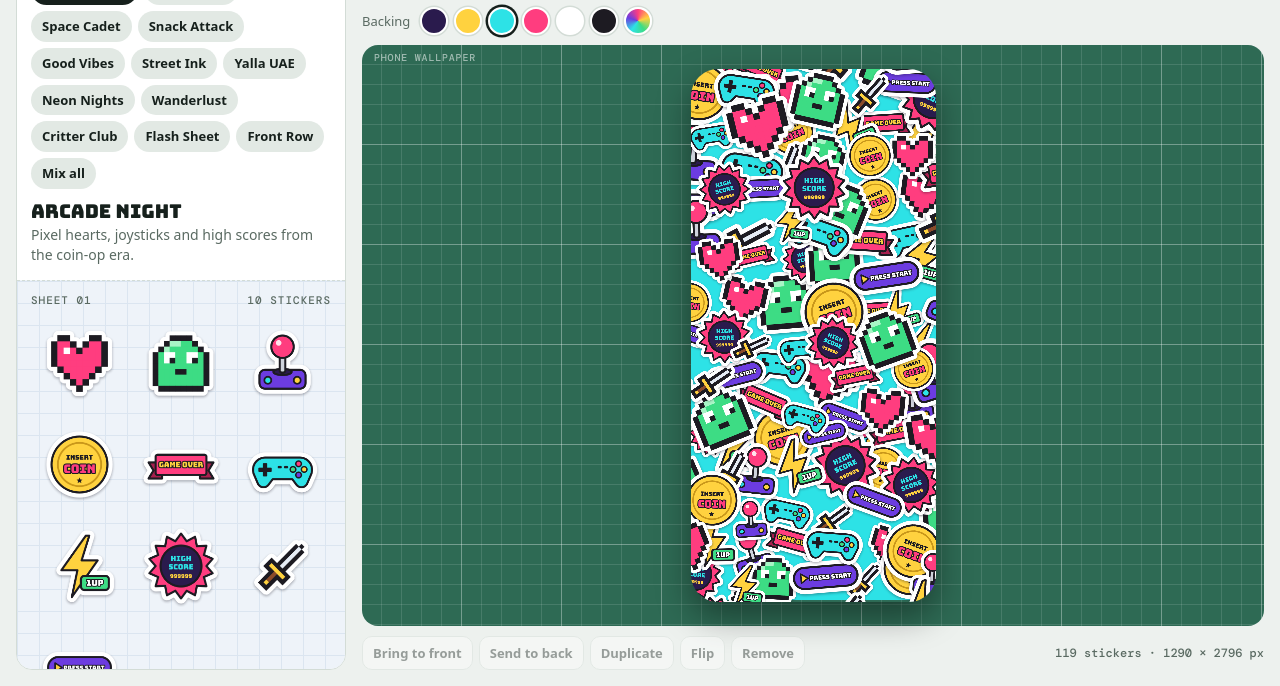
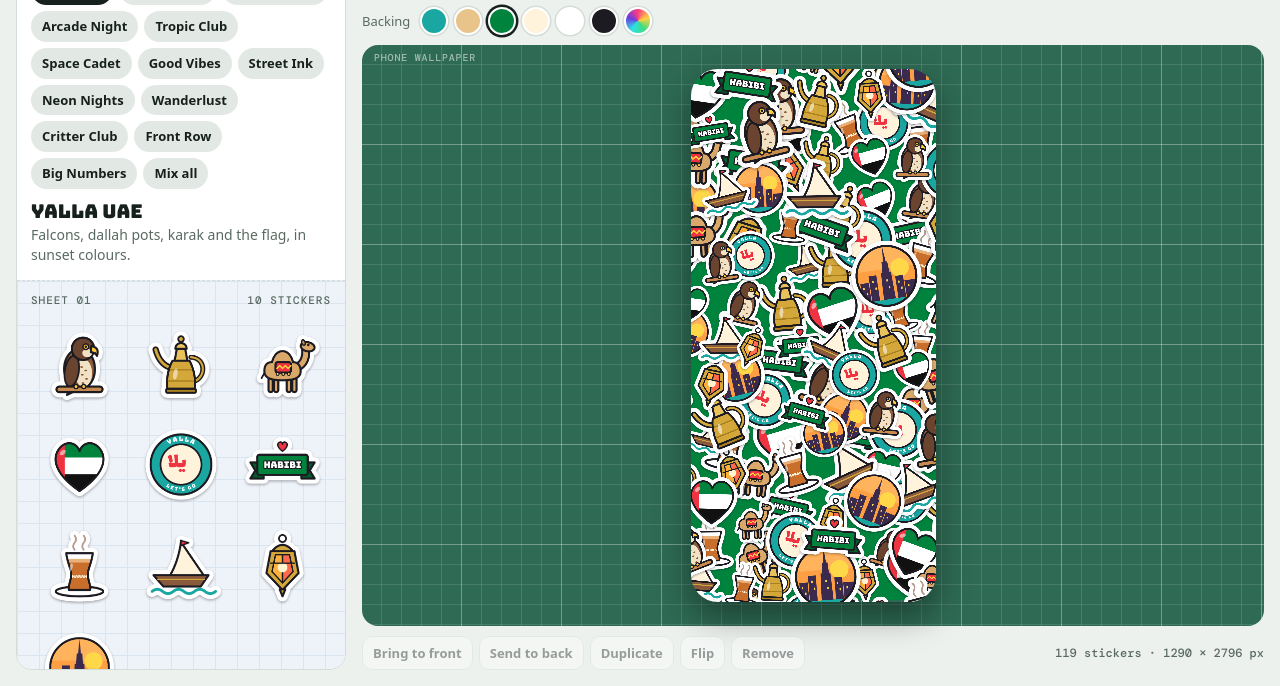
Before and after one commit to Hammerzzzzz/Stickerbomb, a plain HTML site: page index.html in a window 1280 px wide. Shown: the part 114-800 px from the top of the page. Drawn offline with nearby package versions, Linux system fonts and the light colour scheme; a web font is replaced by a local one.

Commit message:
Reorder packs (UAE, tattoo, food first) and add Big Numbers 1-10
Co-Authored-By: Claude Opus 5.5 <noreply@anthropic.com>
Claude-Session: https://claude.ai/code/session_013sow4zpn8w25HeQTu2jWCw

```diff
--- a/index.html
+++ b/index.html
@@ -421,7 +421,21 @@ T('fashion','Front Row','Heels, gloss and a perfectly chosen bag.',['#ffb3c7','#
  ['Bow',c=>{poly(c,[[90,104],[62,176],[80,166],[92,182],[104,108]],'#ff3d7f');poly(c,[[110,104],[138,176],[120,166],[108,182],[96,108]],'#ff3d7f');ell(c,60,92,46,30,'#ffb3c7',INK,6,-.3);ell(c,140,92,46,30,'#ffb3c7',INK,6,.3);ell(c,66,94,18,10,'#ff8fb1',null,0,-.3);ell(c,134,94,18,10,'#ff8fb1',null,0,.3);rr(c,84,74,32,38,12,'#ff3d7f');}],
  ['OOTD',c=>{circ(c,100,100,86,INK);circ(c,100,100,58,'#ffb3c7',INK,5);arcText(c,'OUTFIT OF THE DAY',100,100,72,13,'#fff',{sp:1.5});arcText(c,'★ ★ ★',100,100,72,13,'#d4a73a',{bottom:true,sp:4});txt(c,'OOTD',100,100,30,'#fff',{lw:6});}],
 ]),
+T('numbers','Big Numbers','Chunky numbers 1 to 10 for dates, ages, scores and lucky picks.',['#fff3dc','#1d1b22','#7cc6ff','#ff9ec7'],[
+ [1,c=>circ(c,100,100,82,'#e63946'),'#fff'],
+ [2,c=>poly(c,starPts(100,100,16,94,70),'#ffd23f'),'#ff3d7f'],
+ [3,c=>{c.save();c.translate(100,100);c.rotate(-.12);rr(c,-76,-76,152,152,28,'#2ec4b6');c.restore();},'#ffd23f'],
+ [4,c=>poly(c,[...Array(6)].map((_,i)=>[100+Math.cos(i*TAU/6)*88,100+Math.sin(i*TAU/6)*88]),'#7b2cbf'),'#fff'],
+ [5,c=>poly(c,starPts(104,108,5,96,52),'#ff9f43'),'#fff',58],
+ [6,c=>{c.save();c.translate(100,96);c.scale(1.06,1.06);c.translate(-100,-104);sh(c,'#ff7ac6',INK,6,new Path2D('M100 176 C30 128 18 82 44 52 C66 28 94 40 100 62 C106 40 134 28 156 52 C182 82 170 128 100 176Z'));c.restore();},'#fff',70,90],
+ [7,c=>poly(c,starPts(100,100,22,90,80),'#3ddc84'),'#fff'],
+ [8,c=>{c.save();c.translate(100,100);c.rotate(Math.PI/4);rr(c,-62,-62,124,124,18,'#3b5bdb');c.restore();},'#fff',78],
+ [9,c=>{circ(c,100,100,82,'#fff3dc');circ(c,100,100,66,null,'#e63946',6);},'#e63946'],
+ [10,c=>rr(c,12,50,176,100,50,'#1d1b22'),'#ffd23f',84],
+].map(([n,shape,col,size=92,y=104])=>[String(n),c=>{shape(c);txt(c,String(n),100,y,size,col,{lw:9,max:150});}])),
 ];
+const ORDER=['uae','flash','snack','arcade','tropic','space','vibes','street','neon','travel','critters','fashion','numbers'];
+THEMES.sort((a,b)=>ORDER.indexOf(a.id)-ORDER.indexOf(b.id));
 const MIX={id:'mix',name:'Mix everything',blurb:'Every collection in one bag, for maximum chaos.',bgs:['#ffd23f','#7cc6ff','#ff3d7f','#1d1b22'],st:THEMES.flatMap(t=>t.st)};
 const ALL_THEMES=[...THEMES,MIX];
 const BYK=Object.fromEntries(MIX.st.map(s=>[s.k,s]));
@@ -457,7 +471,7 @@ const DENS={loose:.95,packed:.7,wall:.56};
 const artSize=(W,H)=>.16*Math.sqrt(W*H);
 const fullSize=(W,H)=>artSize(W,H)/(1-2*PAD);
 const KEY='stickerbomb.v1';
-let state={fmt:'phone',bg:'#2a1b4d',theme:'arcade',density:'packed',items:[],bgPicked:false};
+let state={fmt:'phone',bg:'#1aa7a1',theme:'uae',density:'packed',items:[],bgPicked:false};
 let sel=-1, undo=[], dpr=1;
 const view={scale:1};
 const $=s=>document.querySelector(s);
```
Also changed, not shown: 1 other file.
